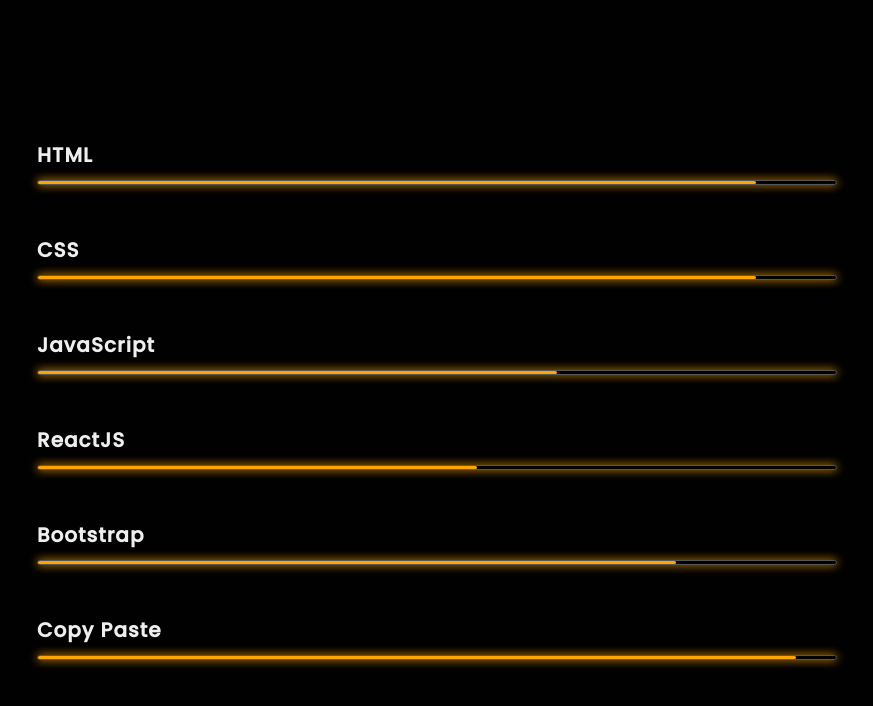
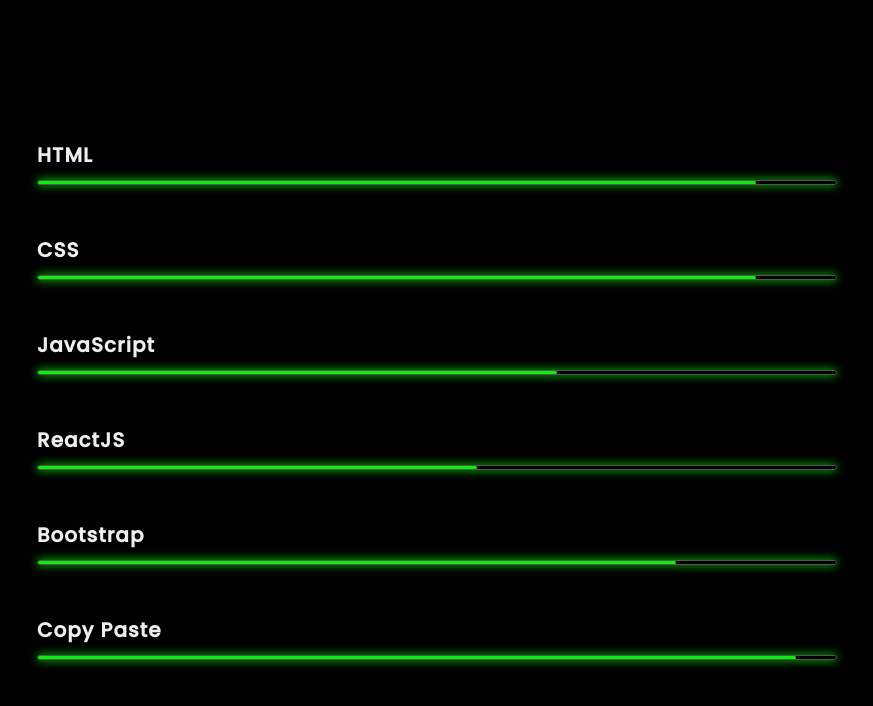
Before and after one commit to JbRodrigues/Estudos, a plain HTML site: page Projetos/progressBar/index.html in a window 1280 px wide. Shown: the whole page, without its empty margins (203-1076 px from the left). Drawn offline with Linux system fonts and the light colour scheme.

Commit message:
little updates on style.css

```diff
--- a/Projetos/progressBar/style.css
+++ b/Projetos/progressBar/style.css
@@ -31,13 +31,13 @@ body {
     margin-top: 10px;
     border: 1px solid #565656;
     border-radius: 5px;
-    box-shadow: 0 0 10px rgb(245, 159, 0);
+    box-shadow: 0 0 10px #0AF109;
 }
 
 .percentage {
     display: block;
     height: 100%;
-    background-color: orange;
+    background-color: #0AF109;
     border-radius: 5px;
     animation: progress 1500ms ease-in 1;
 }
```
